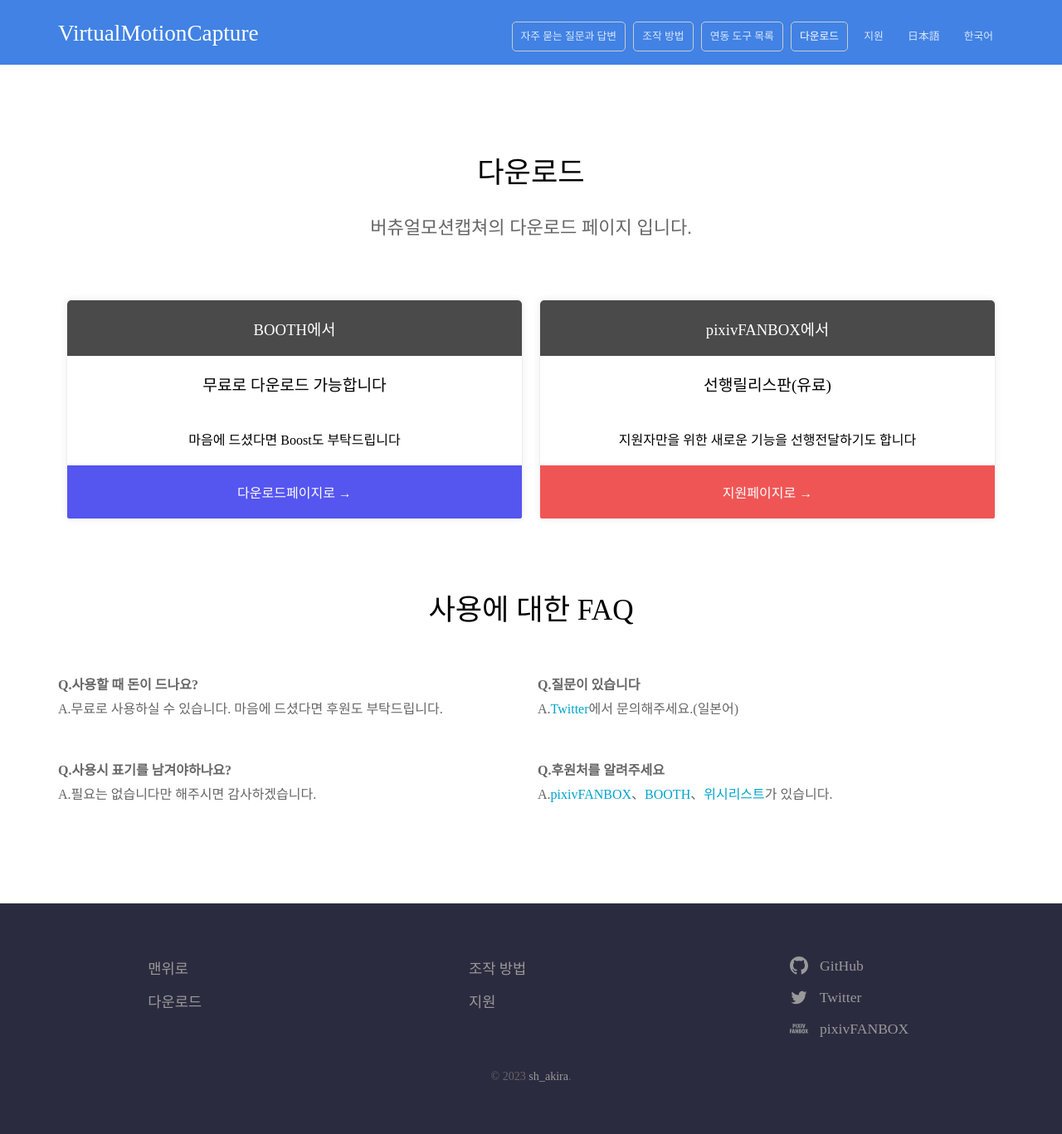
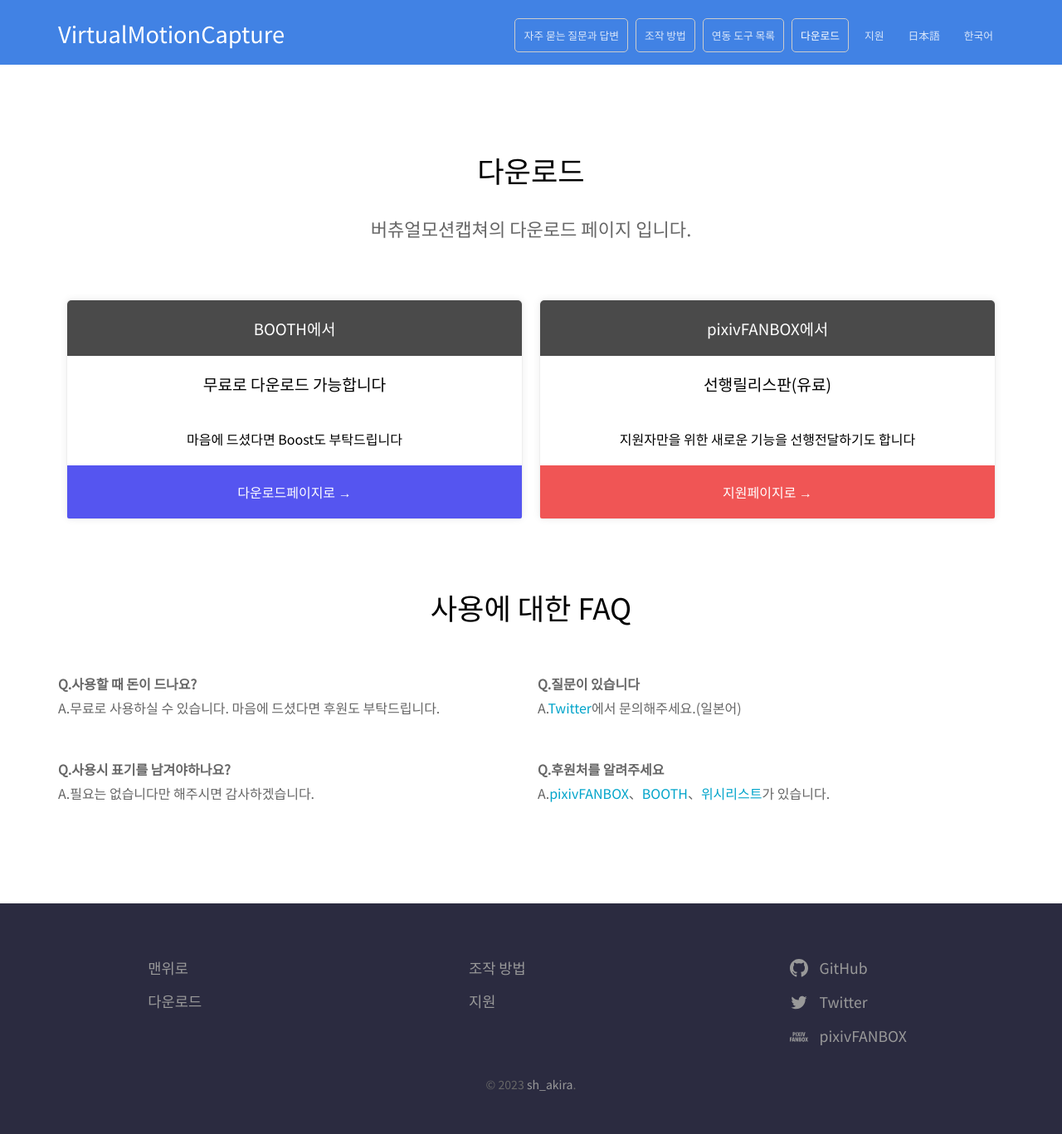
Before and after one commit to sh-akira/VirtualMotionCapture-ko, a Jekyll site: the page built from docs/download.html, in a window 1280 px wide. Shown: the whole page at 83% size. Built offline with Jekyll 4.4.1, drawn with Linux system fonts in a browser that asks for light colours; some web fonts are replaced.

Commit message:
Update fonts

```diff
--- a/docs/_sass/elements.scss
+++ b/docs/_sass/elements.scss
@@ -7,16 +7,10 @@ html, body {
 	padding: 0;
 }
 
-@font-face {
-	font-family: 'GenJyuuGothic-P-Bold';
-    src: url('https://cdn.rawgit.com/sh-akira/VirtualMotionCapture/d377d38d/docs/font/GenJyuuGothic-P-Bold-subset.eot');
-    src: url('https://cdn.rawgit.com/sh-akira/VirtualMotionCapture/d377d38d/docs/font/GenJyuuGothic-P-Bold-subset.eot?#iefix') format('embedded-opentype'),
-    url('https://cdn.rawgit.com/sh-akira/VirtualMotionCapture/d377d38d/docs/font/GenJyuuGothic-P-Bold-subset.woff') format('woff'),
-    url('https://cdn.rawgit.com/sh-akira/VirtualMotionCapture/d377d38d/docs/font/GenJyuuGothic-P-Bold-subset.ttf') format('truetype');
-}
+@import url('https://fonts.googleapis.com/css2?family=Noto+Sans+KR&display=swap');
 
 body {
-	font-family:"GenJyuuGothic-P-Bold","ヒラギノ丸ゴ Pro W4","ヒラギノ丸ゴ Pro","Hiragino Maru Gothic Pro","ヒラギノ角ゴ Pro W3","Hiragino Kaku Gothic Pro","HG丸ｺﾞｼｯｸM-PRO","HGMaruGothicMPRO";
+	font-family: 'Noto Sans KR', sans-serif;
 }
 
 a {
```
